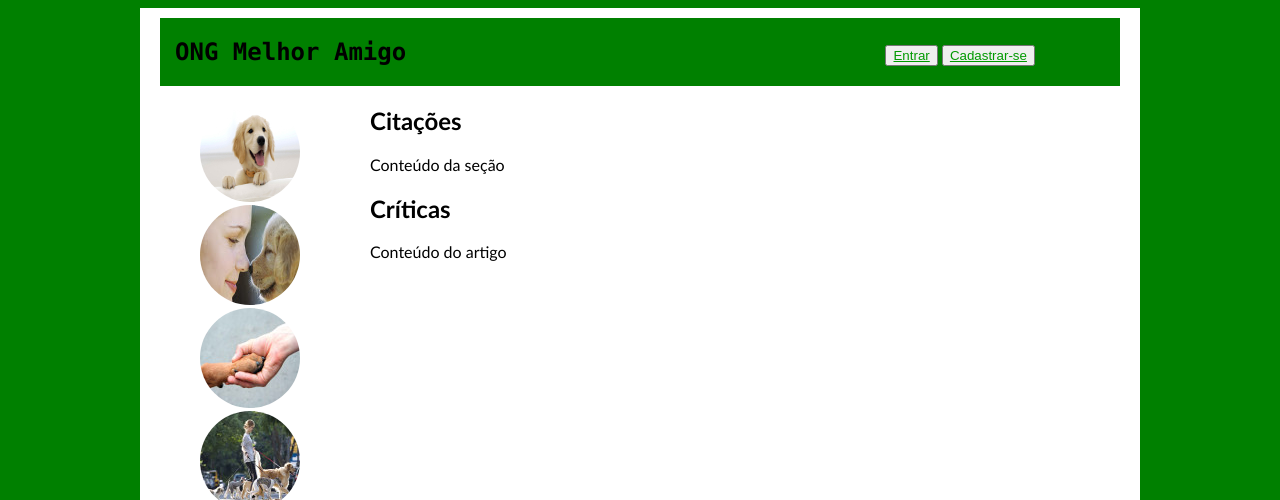
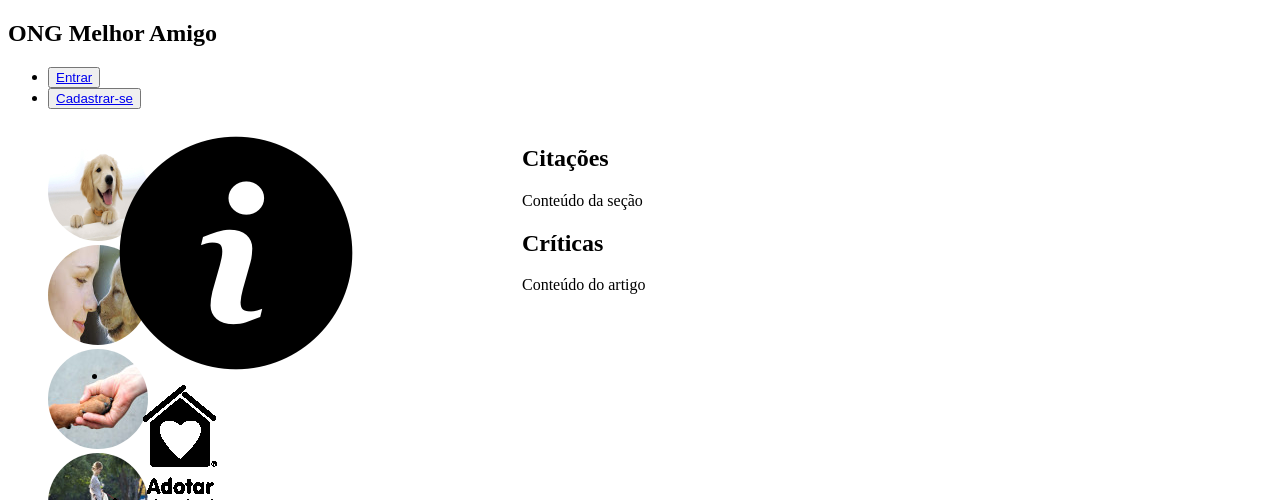
Before and after one commit to NelioCarneval/ProjetoFPIN20161, a PHP site: page / in a window 1280 px wide. Shown: the top 500 px of the page. Run offline with PHP 8.4, Linux system fonts and the light colour scheme; grey boxes are pictures that could not be loaded.

Commit message:
Adapatando index.html ao LayoutDefault

```diff
--- a/css/index.css
+++ b/css/index.css
@@ -1,57 +1,3 @@
-body{
-	font-family: Trebuchet MS, Helvetica, Arial, sans-serif;
-	background-color: green;
-}
-
-/*link sem visita */
-a:link {
-    color: #090;
-}
-
-/* link visitado */
-a:visited {
-    color: purple;
-}
-
-/* mouse em cima do link */
-a:hover {
-    color: red;
-}
-
-/*link selecionado */
-a:active {
-    color: yellow;
-}
-
-#wrap{
-	width: 960px;
-	margin: auto;
-	background: white;
-	padding: 10px 20px;
-}
-header {
-	background-color: green;
-}
-header h2 {
-	font-family: Ubuntu, Consolas, Verdana;
-	display: inline-block;
-	clear: both;
-	padding-left: 15px;
-}
-header nav {
-	display: inline;
-	align-content: right;
-	padding-left: 37%;
-}
-header nav ul{
-	display: inline;
-	list-style: none;
-	padding: 0px 0px 0px 120px;
-}
-header nav ul li{
-	display: inline-block;
-}
-
 #content{
 	float: right;
 	width: 750px;
@@ -79,32 +25,3 @@ header nav ul li{
 	opacity: 0;
 	filter: alpha(opacity=0);
 }
-
-footer {
-	height: 100px;
-	background-color: green;
-	display: block;
-	clear: both;
-}
-
-footer nav ul {
-	padding-top: 10px;
-}
-
-footer nav ul li{
-	list-style: none;
-	display: inline;
-	padding-left: 18%;
-}
-
-#about{
-	width: 7%;
-}
-
-#logoInferior{
-	width: 9%;
-}
-
-#local{
-	width: 4%;
-}
```
